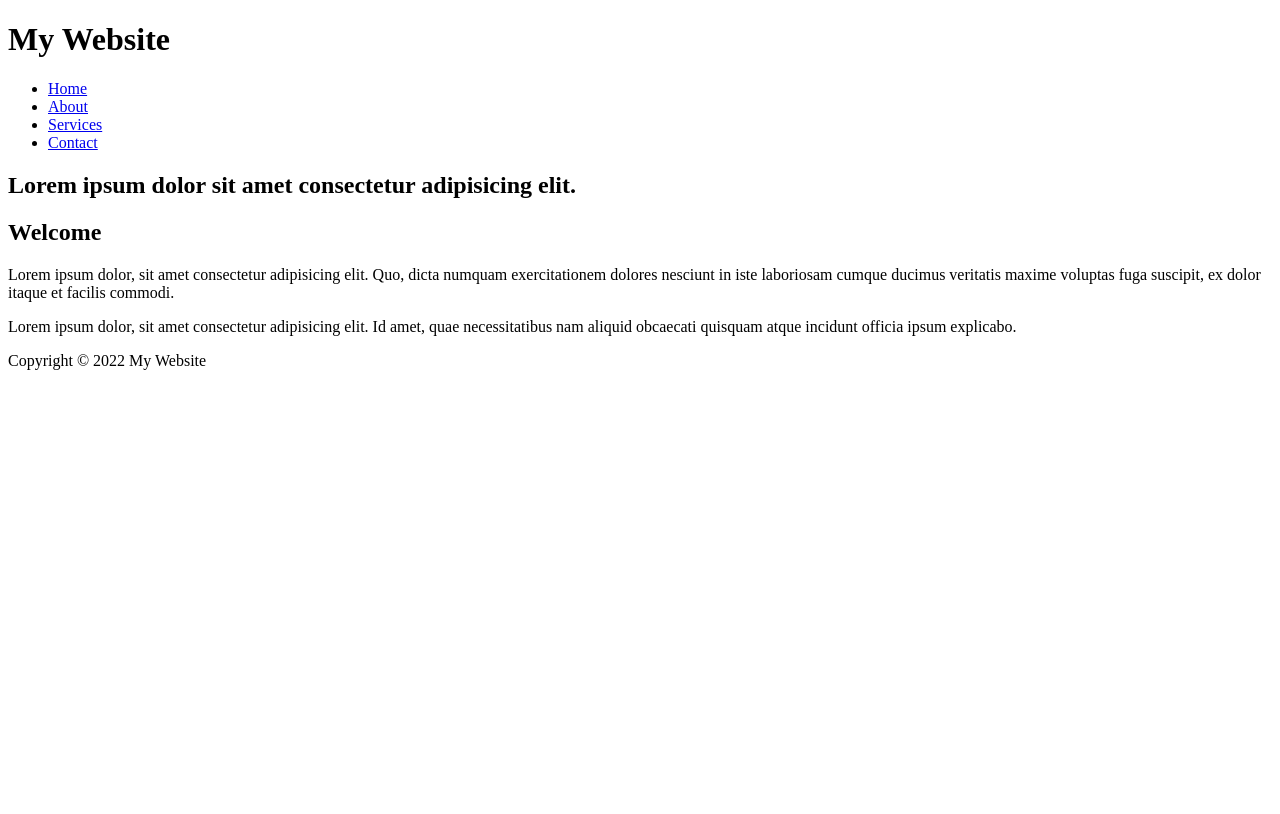
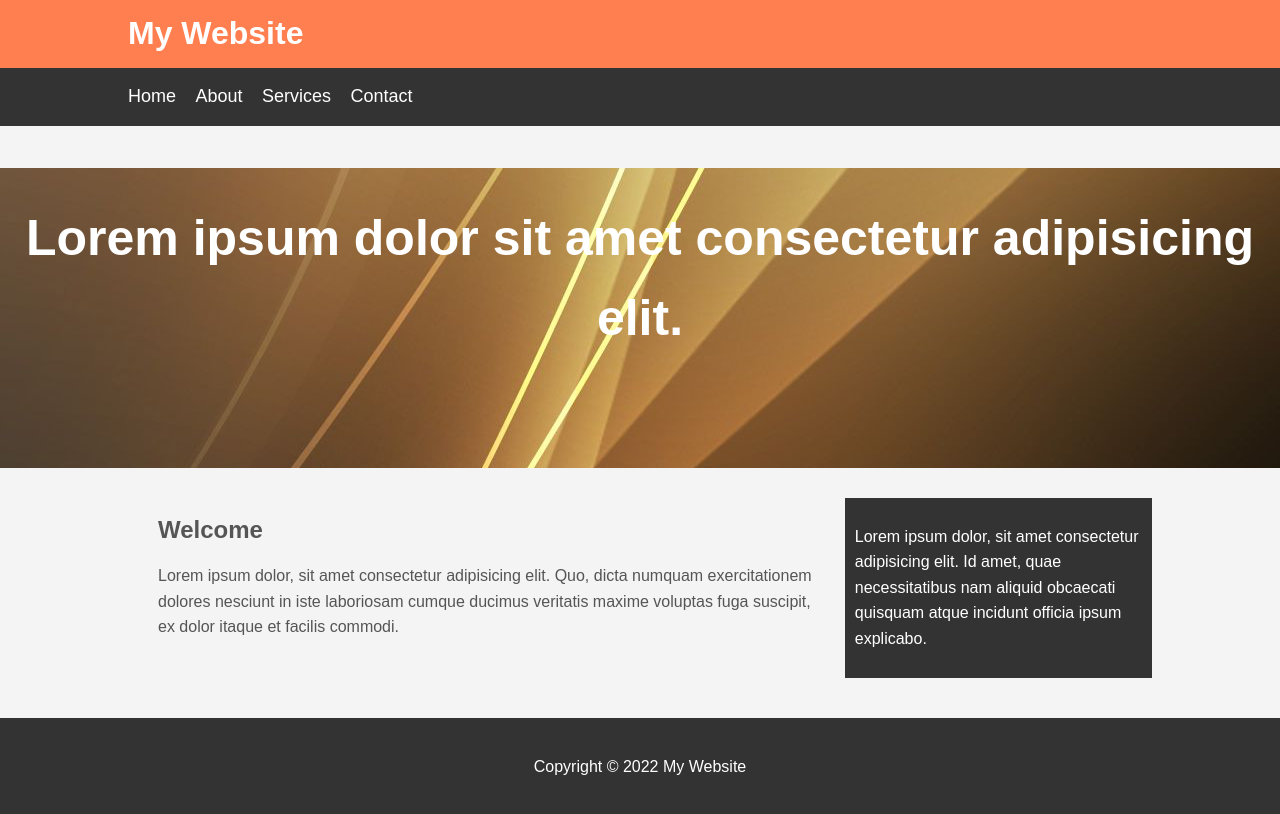
Before and after one commit to johnst101/mywebsite, a plain HTML site: page index.html in a window 1280 px wide. Drawn offline with Linux system fonts and the light colour scheme.

Commit message:
final changes

```diff
--- a/css/style.css
+++ b/css/style.css
@@ -0,0 +1,91 @@
+body{
+    background-color: #f4f4f4;
+    color: #555;
+    font-family: Arial, Helvetica, sans-serif;
+    font-size: 16px;
+    line-height: 1.6em;
+    margin: 0;
+}
+
+.container{
+    width: 80%;
+    margin: auto;
+    overflow: hidden;
+}
+
+#main-header{
+    background-color: coral;
+    color: #fff;
+}
+
+#navbar{
+    background-color: #333;
+    color: #fff;
+}
+
+#navbar ul{
+    padding: 0;
+    list-style: none;
+}
+
+#navbar li{
+    display: inline;
+}
+
+#navbar a{
+    color: white;
+    text-decoration: none;
+    font-size: 18px;
+    padding-right: 15px;
+}
+
+#showcase{
+    background-image: url('../images/showcase.jpg');
+    background-position: center right;
+    min-height: 300px;
+    margin-bottom: 30px;
+    text-align: center;
+}
+
+#showcase h1{
+    color: white;
+    font-size: 50px;
+    line-height: 1.6em;
+    padding-top: 30px;
+}
+
+#main{
+    float: left;
+    width: 70%;
+    padding: 0 30px;
+    box-sizing: border-box;
+}
+
+#sidebar{
+    float: right;
+    width: 30%;
+    background: #333;
+    color: #fff;
+    padding: 10px;
+    box-sizing: border-box;
+}
+
+#main-footer{
+    background: #333;
+    color: #fff;
+    text-align: center;
+    padding: 20px;
+    margin-top: 40px;
+}
+
+@media(max-width: 600px){
+    #main{
+        width: 100%;
+        float: none;
+    }
+
+    #sidebar{
+        width: 100%;
+        float: none;
+    }
+}
--- a/index.html
+++ b/index.html
@@ -8,7 +8,7 @@
     <link rel="stylesheet" href="css/style.css" />
   </head>
   <body>
-    <header id="">
+    <header id="main-header">
       <div class="container">
         <h1>My Website</h1>
       </div>
```
Also changed, not shown: images/showcase.jpg (added).
